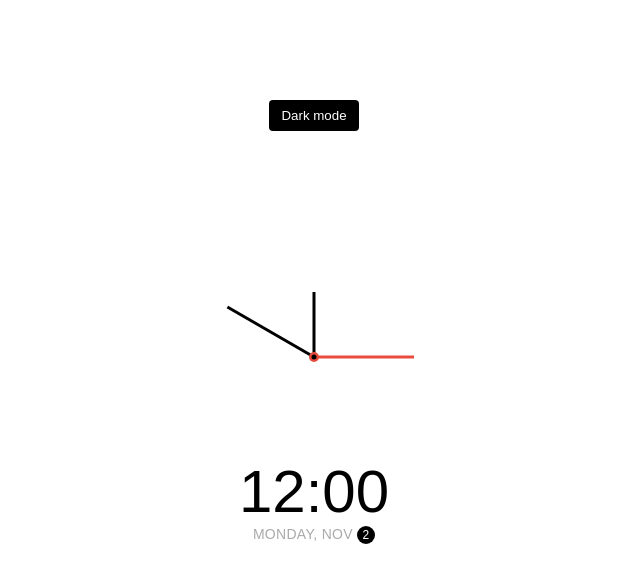
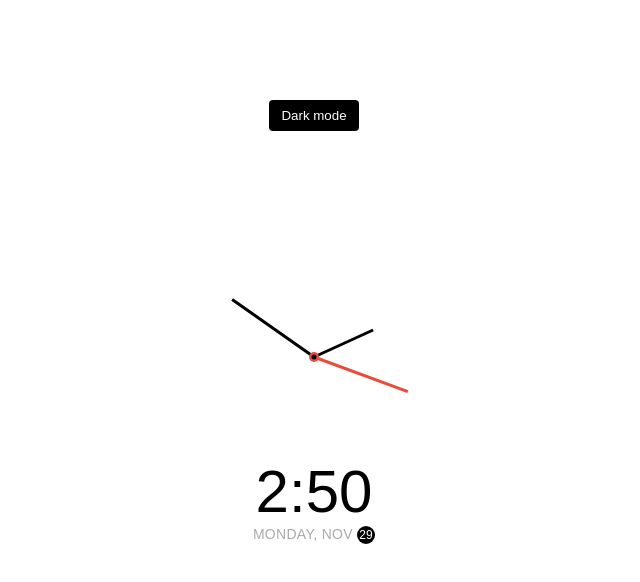
Before and after one commit to Rushikesh222/clock-them, a plain HTML site: page index.html in a window 1280 px wide. Shown: the whole page, without its empty margins (326-966 px from the left). Drawn offline with Linux system fonts and the light colour scheme; a web font is replaced by a local one.

Commit message:
complete

```diff
--- a/app.js
+++ b/app.js
@@ -0,0 +1,82 @@
+const hourEl = document.querySelector(".hour");
+const minuteEl = document.querySelector(".minute");
+const secondEl = document.querySelector(".second");
+const timeEl = document.querySelector(".time");
+const dateEl = document.querySelector(".date");
+const toggle = document.querySelector(".toggle");
+
+const days = [
+  "Sunday",
+  "Monday",
+  "Tuesday",
+  "Wednesday",
+  "Thursday",
+  "Friday",
+  "Saturday",
+];
+const months = [
+  "Jan",
+  "Feb",
+  "Mar",
+  "Apr",
+  "May",
+  "Jun",
+  "Jul",
+  "Aug",
+  "Sep",
+  "Oct",
+  "Nov",
+  "Dec",
+];
+
+toggle.addEventListener("click", (e) => {
+  const html = document.querySelector("html");
+  if (html.classList.contains("dark")) {
+    html.classList.remove("dark");
+    e.target.innerHTML = "Dark Mode";
+  } else {
+    html.classList.add("dark");
+    e.target.innerHTML = "light Mode";
+  }
+});
+function settime() {
+  const time = new Date();
+  const month = time.getMonth();
+  const day = time.getDay();
+  const date = time.getDate();
+  const hours = time.getHours();
+  const clockforhours = hours % 12;
+  const minutes = time.getMinutes();
+  const seconds = time.getSeconds();
+
+  hourEl.style.transform = `translate(-50%, -100%) rotate(${scale(
+    clockforhours,
+    0,
+    11, //how many hours
+    0,
+    360
+  )}deg)`;
+  minuteEl.style.transform = `translate(-50%, -100%) rotate(${scale(
+    minutes,
+    0,
+    59, //how many min
+    0,
+    360
+  )}deg)`;
+  secondEl.style.transform = `translate(-50%, -100%) rotate(${scale(
+    seconds,
+    0,
+    59, //how many second
+    0,
+    360 //degree
+  )}deg)`;
+  timeEl.innerHTML = `${clockforhours}:${
+    minutes < 10 ? `0${mintues}` : minutes
+  }`; // in clock there we made that directly show 5 in 5 min not 05 that why we use 0$and show time and also set condition for problem
+  dateEl.innerHTML = `${days[day]}, ${months[month]} <span class="circle">${date}</span>`;
+}
+const scale = (num, in_min, in_max, out_min, out_max) => {
+  return ((num - in_min) * (out_max - out_min)) / (in_max - in_min) + out_min;
+}; //logic for moving needle
+settime();
+setInterval(settime, 1000); //second needle move
--- a/index.html
+++ b/index.html
@@ -16,8 +16,8 @@
         <div class="needle second"></div>
         <div class="center-point"></div>
       </div>
-      <div class="time">12:00</div>
-      <div class="date">Monday, Nov <span class="circle">2</span></div>
+      <div class="time"></div>
+      <div class="date"></div>
     </div>
     <script src="./app.js"></script>
   </body>
--- a/style.css
+++ b/style.css
@@ -58,16 +58,17 @@ body {
   height: 65px;
   width: 3px;
   transform-origin: bottom center;
+  transition: all 0.5s ease-in;
 }
 .needle.hour {
   transform: translate(-50%, -100%) rotate(0deg);
 }
 .needle.minute {
-  transform: translate(-50%, -100%) rotate(-60deg);
+  transform: translate(-50%, -100%) rotate(0deg);
   height: 100px;
 }
 .needle.second {
-  transform: translate(-50%, -100%) rotate(90deg);
+  transform: translate(-50%, -100%) rotate(0deg);
   height: 100px;
   background-color: #e74c3c;
 }
```
